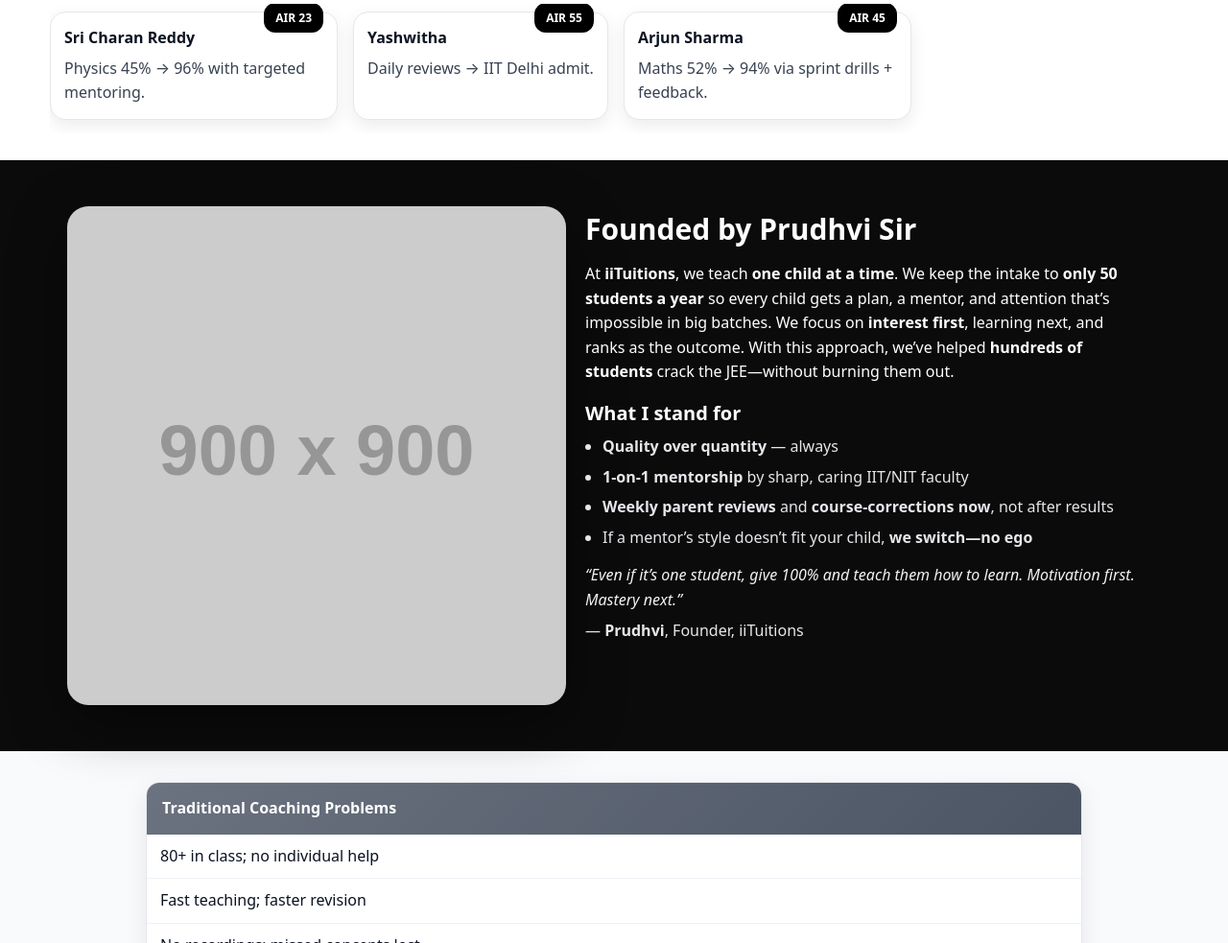
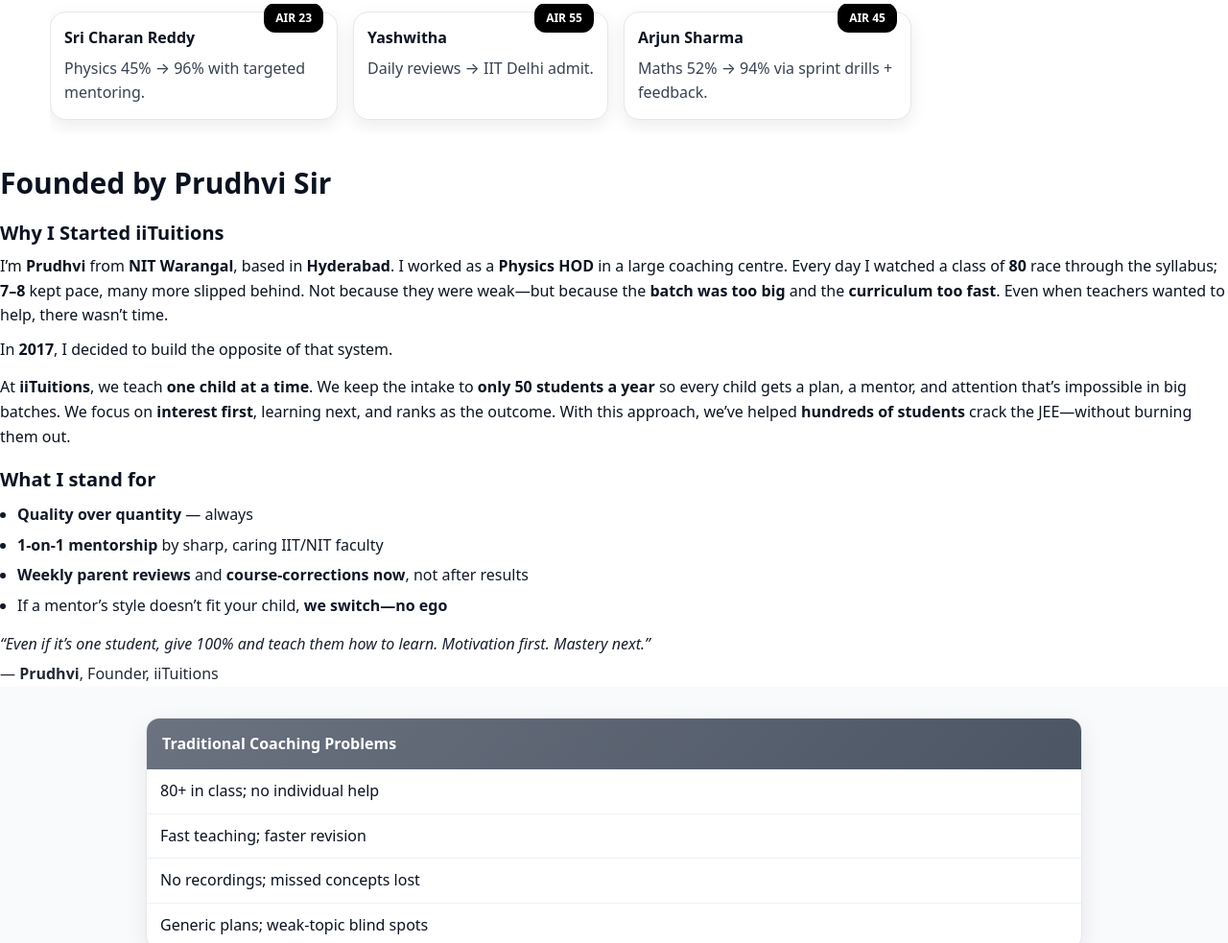
Before and after one commit to Tldev-ai/iituitions-landing, a plain HTML site: page index.html in a window 1280 px wide. Shown: the part 3799-4782 px from the top of the page at 96% size. Drawn offline with Linux system fonts and the light colour scheme; placeholder pictures from the web are drawn by us.

Commit message:
Update index.html

```diff
--- a/index.html
+++ b/index.html
@@ -391,27 +391,31 @@
     </div>
   </section>
 
-  <!-- Founder slab -->
-<section class="founder" id="founder">
-  <div class="founder-grid">
-    <div class="f-photo">
-      <img src="https://via.placeholder.com/900x900/0b0b0b/ffffff?text=Founder+Photo"
-           alt="Prudhvi Sir — Founder of IITuitions"
-           style="width:100%;height:auto;display:block">
-    </div>
-
   <div class="f-copy">
   <h2>Founded by Prudhvi Sir</h2>
 
-      <p style="margin-bottom:12px">
+  <h3 style="font-size:20px;font-weight:900;margin:12px 0 6px">Why I Started iiTuitions</h3>
+  <p>
+    I’m <b>Prudhvi</b> from <b>NIT Warangal</b>, based in <b>Hyderabad</b>.
+    I worked as a <b>Physics HOD</b> in a large coaching centre. Every day I
+    watched a class of <b>80</b> race through the syllabus; <b>7–8</b> kept pace,
+    many more slipped behind. Not because they were weak—but because the
+    <b>batch was too big</b> and the <b>curriculum too fast</b>. Even when teachers
+    wanted to help, there wasn’t time.
+  </p>
+  <p style="margin-top:10px">
+    In <b>2017</b>, I decided to build the opposite of that system.
+  </p>
+
+  <p style="margin:14px 0 6px">
     At <b>iiTuitions</b>, we teach <b>one child at a time</b>. We keep the intake to
     <b>only 50 students a year</b> so every child gets a plan, a mentor, and attention
-        that’s impossible in big batches. We focus on <b>interest first</b>, learning next, and
-        ranks as the outcome. With this approach, we’ve helped <b>hundreds of students</b>
-        crack the JEE—without burning them out.
+    that’s impossible in big batches. We focus on <b>interest first</b>, learning next,
+    and ranks as the outcome. With this approach, we’ve helped
+    <b>hundreds of students</b> crack the JEE—without burning them out.
   </p>
 
-      <h3 style="font-size:20px;font-weight:900;margin:14px 0 6px">What I stand for</h3>
+  <h3 style="font-size:20px;font-weight:900;margin:16px 0 8px">What I stand for</h3>
   <ul class="bullets" style="margin-left:18px">
     <li><b>Quality over quantity</b> — always</li>
     <li><b>1-on-1 mentorship</b> by sharp, caring IIT/NIT faculty</li>
@@ -425,8 +429,7 @@
   </p>
   <p style="margin-top:6px;opacity:.9">— <b>Prudhvi</b>, Founder, iiTuitions</p>
 </div>
-  </div>
-</section>
+
 
 
 
```
Lines whose indentation alone changed are shown as unchanged.
